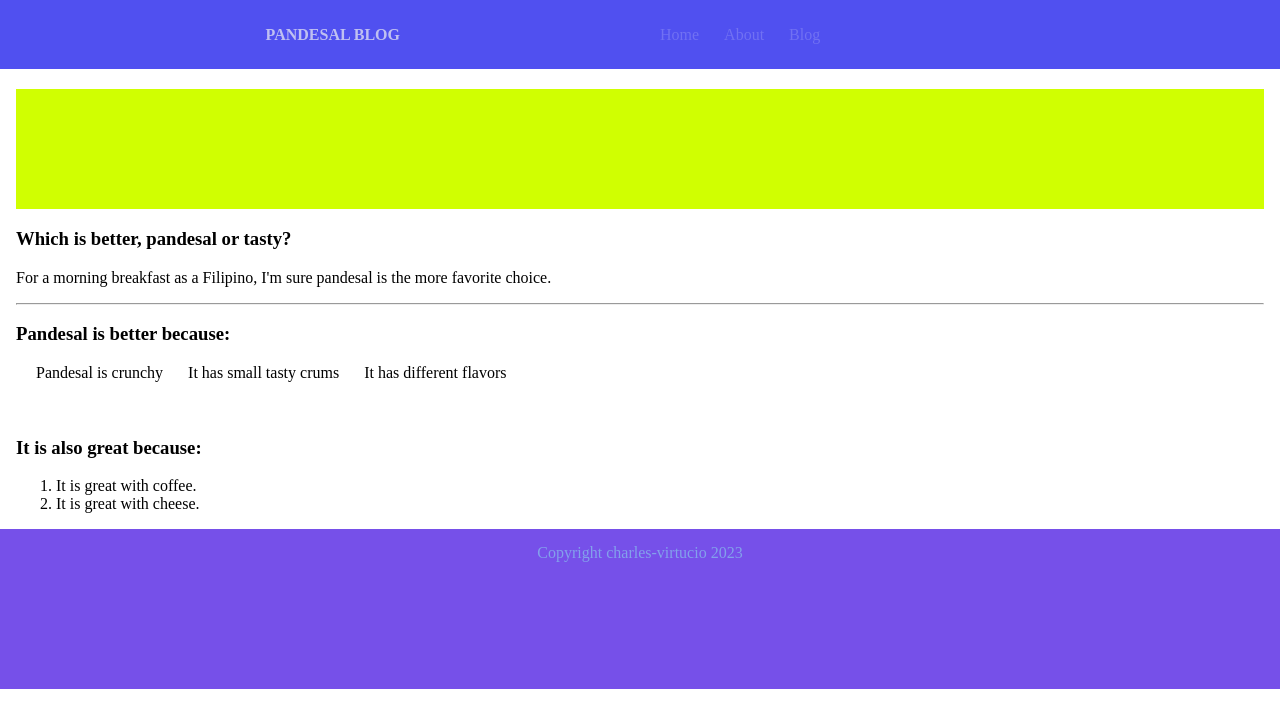
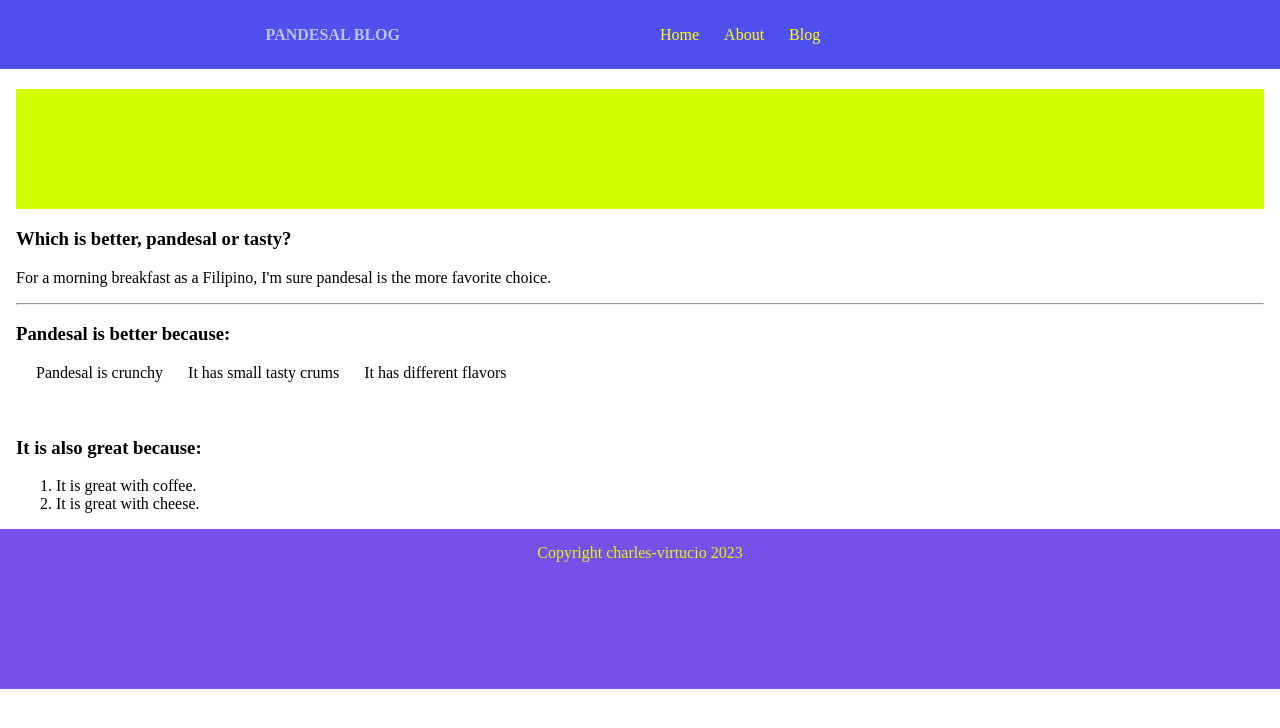
Before and after one commit to charles-virtucio/CHARLES-PandesalBlog-Fixing-Debugging-Exercise, a plain HTML site: page index.html in a window 1280 px wide. Drawn offline with Linux system fonts and the light colour scheme.

Commit message:
edit font color

```diff
--- a/index.html
+++ b/index.html
@@ -41,7 +41,7 @@ ul li{
 }
 
 a{
-  color:rgba(255, 255, 255, 0.188);
+  color:rgb(255, 255, 12);
   text-decoration: none;
 }
 
@@ -52,7 +52,7 @@ main{
 footer{
   height:20vh;
   background-color:rgb(118, 80, 233);
-  color:rgb(131, 161, 235);
+  color:rgb(209, 252, 20);
   text-align:center;
 }
 
```
